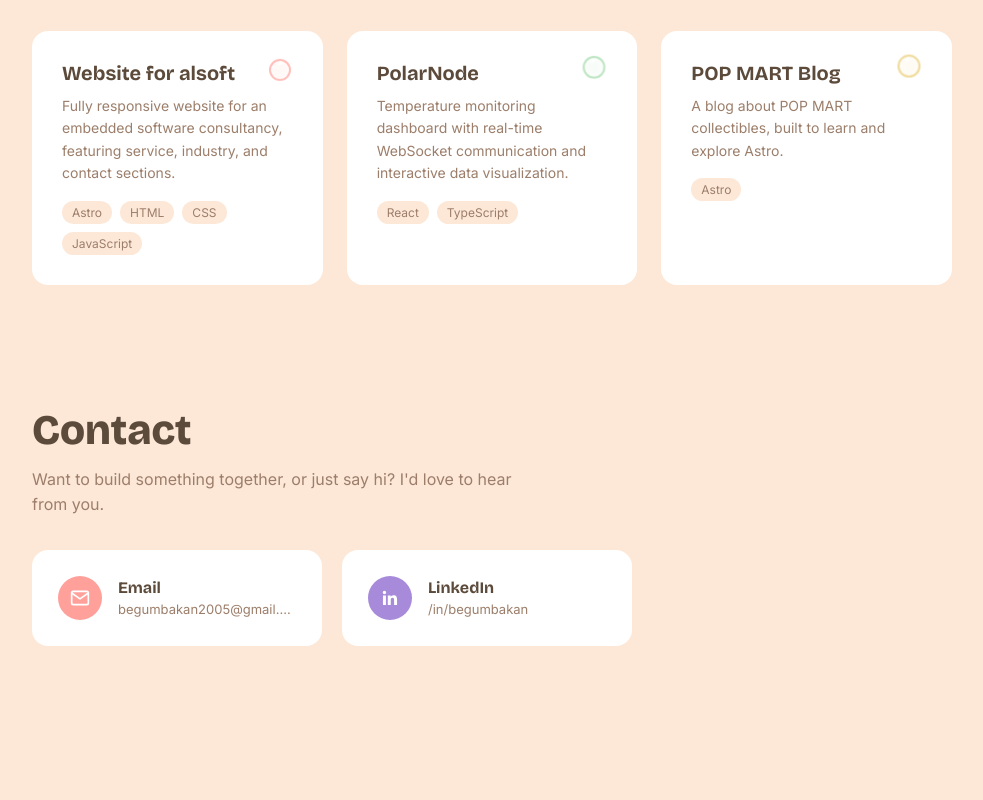
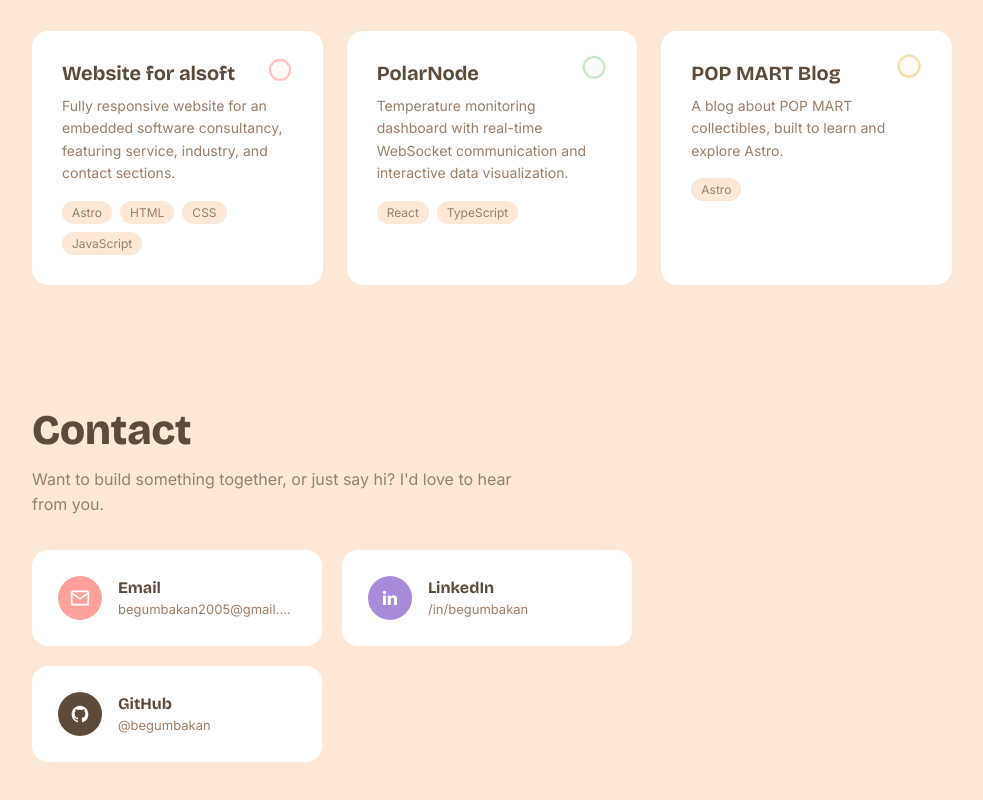
Before and after one commit to begumbakan/begum.link, a React (Vite) app: page / in a window 1280 px wide. Shown: the part 1303-2103 px from the top of the page, without its empty margins (148-1131 px from the left). Before the commit the page ends 2049 px from the top, so only its background shows below. Built offline with nearby package versions, Linux system fonts and the light colour scheme.

Commit message:
Add GitHub contact card and fix speech bubble

```diff
--- a/src/App.css
+++ b/src/App.css
@@ -670,10 +670,6 @@
     display: flex;
   }
 
-  .hero-speech-bubble {
-    display: none;
-  }
-
   .movement-hint {
     bottom: 160px;
   }
@@ -812,6 +808,10 @@
   background: var(--violet);
 }
 
+.contact-card-icon-dark {
+  background: var(--text);
+}
+
 .contact-card-text {
   display: flex;
   flex-direction: column;
--- a/src/Contact.jsx
+++ b/src/Contact.jsx
@@ -11,6 +11,14 @@
   return (
     <svg viewBox="0 0 24 24" width="20" height="20" fill="currentColor">
       <path d="M20.45 20.45h-3.55v-5.57c0-1.33-.02-3.04-1.85-3.04-1.85 0-2.14 1.45-2.14 2.94v5.67H9.36V9h3.41v1.56h.05c.48-.9 1.64-1.85 3.38-1.85 3.61 0 4.28 2.38 4.28 5.47v6.27ZM5.34 7.43a2.06 2.06 0 1 1 0-4.12 2.06 2.06 0 0 1 0 4.12ZM7.12 20.45H3.56V9h3.56v11.45Z" />
+    </svg>
+  )
+}
+
+function GitHubIcon() {
+  return (
+    <svg viewBox="0 0 24 24" width="20" height="20" fill="currentColor">
+      <path d="M12 2C6.48 2 2 6.58 2 12.2c0 4.5 2.87 8.31 6.84 9.66.5.1.68-.22.68-.49 0-.24-.01-.87-.01-1.71-2.78.62-3.37-1.37-3.37-1.37-.45-1.18-1.11-1.49-1.11-1.49-.91-.63.07-.62.07-.62 1 .07 1.53 1.05 1.53 1.05.89 1.56 2.34 1.11 2.91.85.09-.66.35-1.11.63-1.37-2.22-.26-4.56-1.14-4.56-5.06 0-1.12.39-2.03 1.03-2.74-.1-.26-.45-1.31.1-2.73 0 0 .84-.27 2.75 1.05a9.3 9.3 0 0 1 5 0c1.91-1.32 2.75-1.05 2.75-1.05.55 1.42.2 2.47.1 2.73.64.71 1.03 1.62 1.03 2.74 0 3.93-2.34 4.79-4.57 5.05.36.32.68.94.68 1.9 0 1.37-.01 2.47-.01 2.81 0 .27.18.6.69.49A10.02 10.02 0 0 0 22 12.2C22 6.58 17.52 2 12 2Z" />
     </svg>
   )
 }
@@ -40,6 +48,18 @@
             <span className="contact-card-value">/in/begumbakan</span>
           </span>
         </a>
+        <a
+          className="contact-card"
+          href="https://github.com/begumbakan"
+          target="_blank"
+          rel="noopener noreferrer"
+        >
+          <span className="contact-card-icon contact-card-icon-dark"><GitHubIcon /></span>
+          <span className="contact-card-text">
+            <span className="contact-card-label">GitHub</span>
+            <span className="contact-card-value">@begumbakan</span>
+          </span>
+        </a>
       </div>
     </section>
   )
```
